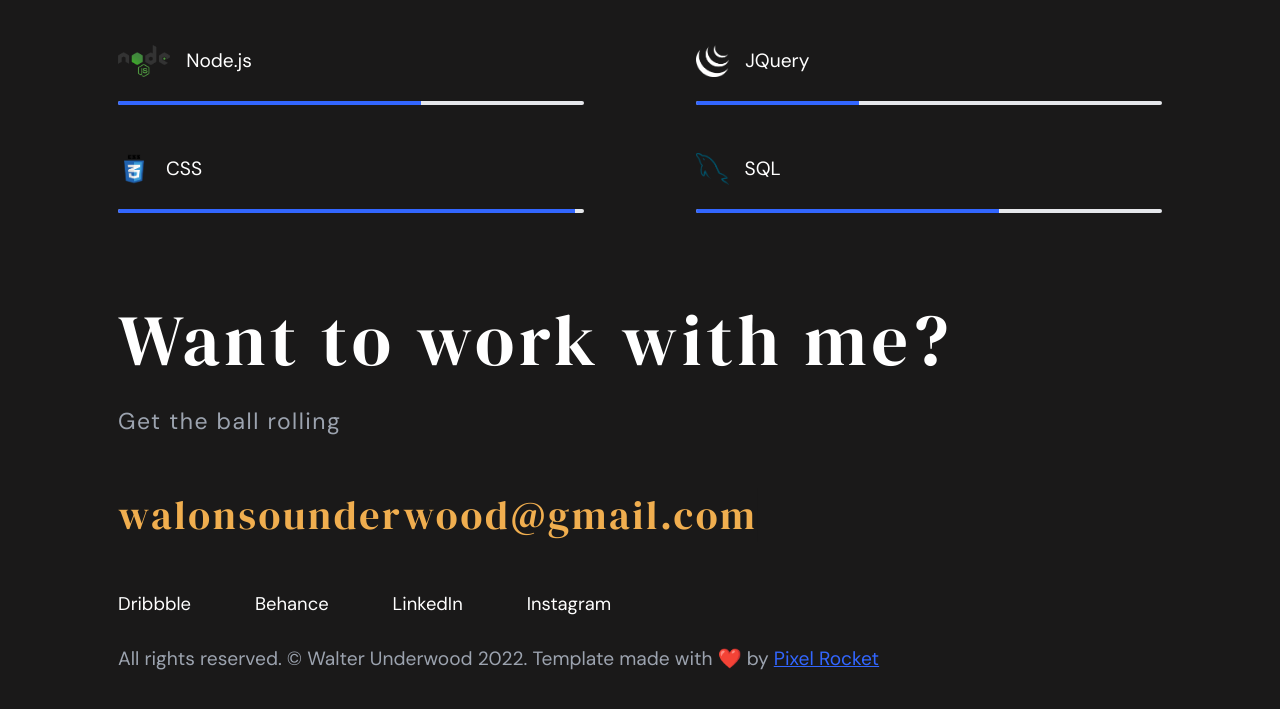
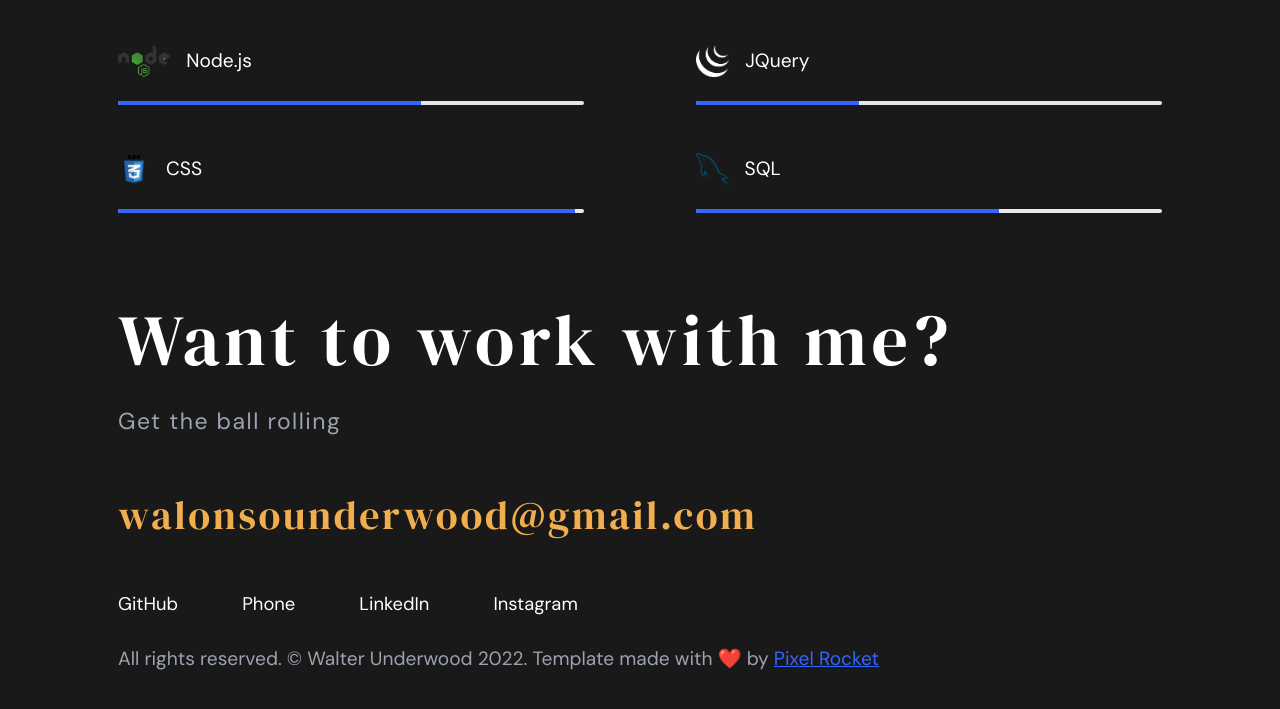
Before and after one commit to Wau00/My-New-Portofolio-, a plain HTML site: page index.html in a window 1280 px wide. Shown: the part 2607-3316 px from the top of the page. Drawn offline with Linux system fonts and the light colour scheme; a web font is replaced by a local one.

Commit message:
Adding contact info

```diff
--- a/index.html
+++ b/index.html
@@ -488,14 +488,17 @@
         <h6 class="display-2 tracking-wide mb-3" data-aos="slide-up">Want to work with me?</h6>
         <p class="text-muted lead tracking-wide mb-5" data-aos="reveal-left" data-aos-delay="500">Get the ball rolling
         </p>
-        <a href="#" class="text-warning display-6 font-serif tracking-wide text-decoration-none" data-aos="reveal-right"
+        <a href="mailto:walonsounderwood@gmail.com"
+            class="text-warning display-6 font-serif tracking-wide text-decoration-none" data-aos="reveal-right"
             data-aos-delay="1200">walonsounderwood@gmail.com</a>
 
         <ul class="list-unstyled d-flex mt-5 mb-4" data-aos="fade-up">
-            <li class="me-7"><a class="text-body text-decoration-none" href="#">Dribbble</a></li>
-            <li class="me-7"><a class="text-body text-decoration-none" href="#">Behance</a></li>
-            <li class="me-7"><a class="text-body text-decoration-none" href="#">LinkedIn</a></li>
-            <li class="me-7"><a class="text-body text-decoration-none" href="#">Instagram</a></li>
+            <li class="me-7"><a class="text-body text-decoration-none" href="https://github.com/Wau00">GitHub</a></li>
+            <li class="me-7"><a class="text-body text-decoration-none" href="tel:469-662-2739">Phone</a></li>
+            <li class="me-7"><a class="text-body text-decoration-none"
+                    href="https://www.linkedin.com/in/walter-alonso-underwood-291524234/">LinkedIn</a></li>
+            <li class="me-7"><a class="text-body text-decoration-none"
+                    href="https://www.instagram.com/underwooh/">Instagram</a></li>
         </ul>
 
         <p class="text-muted" data-aos="fade-up">All rights reserved. © Walter Underwood 2022. Template made with ❤️️ by
```
